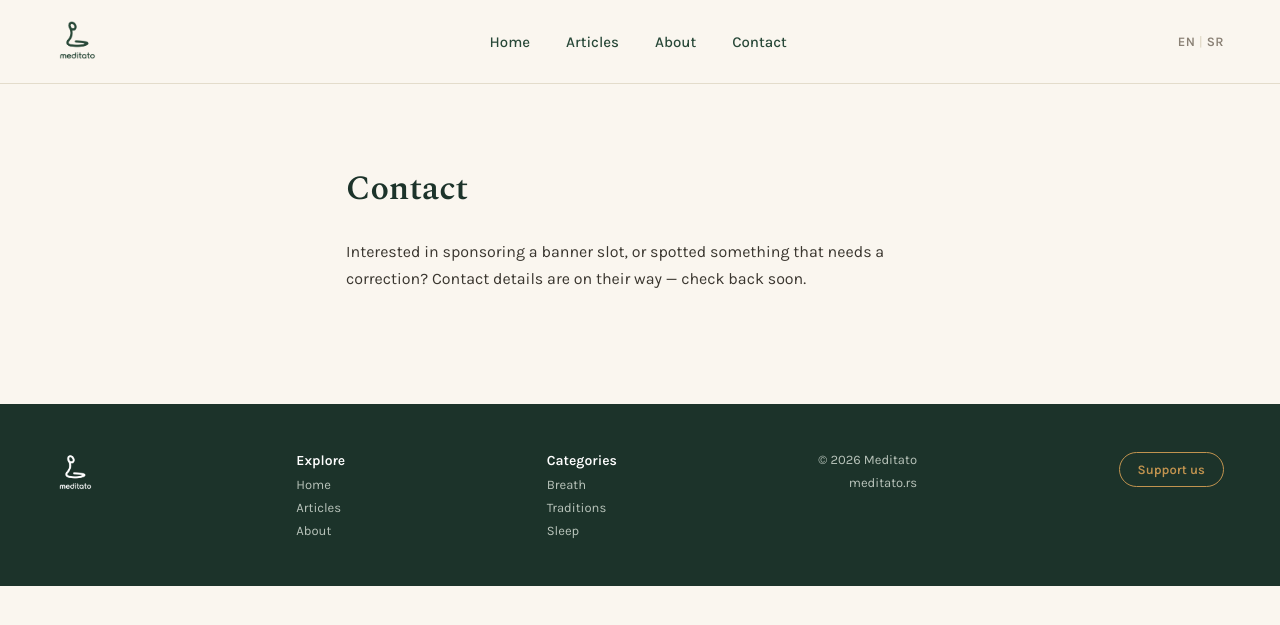
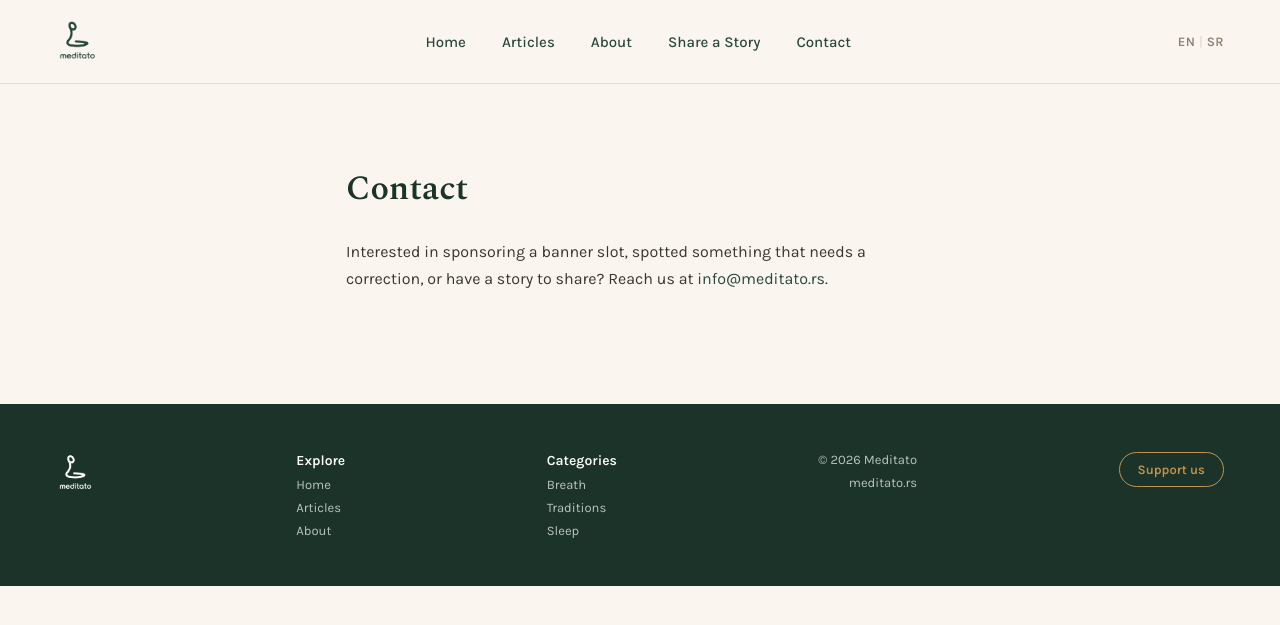
Before and after one commit to prisutan/meditato, a Jekyll site: the page built from contact.md, in a window 1280 px wide. Shown: the top 625 px of the page. Built offline with Jekyll 4.4.1, drawn with Linux system fonts in a browser that asks for light colours.

Commit message:
Add Share a Story page with contact email
Co-Authored-By: Claude Sonnet 5 <noreply@anthropic.com>

```diff
--- a/_includes/header.html
+++ b/_includes/header.html
@@ -4,6 +4,7 @@
     <a href="{{ '/' | relative_url }}">Home</a>
     <a href="{{ '/articles/' | relative_url }}">Articles</a>
     <a href="{{ '/about/' | relative_url }}">About</a>
+    <a href="{{ '/share/' | relative_url }}">Share a Story</a>
     <a href="{{ '/contact/' | relative_url }}">Contact</a>
   </div>
   <div class="header-right">
--- a/contact.md
+++ b/contact.md
@@ -3,4 +3,4 @@ title: Contact
 permalink: /contact/
 ---
 
-Interested in sponsoring a banner slot, or spotted something that needs a correction? Contact details are on their way — check back soon.
+Interested in sponsoring a banner slot, spotted something that needs a correction, or have a story to share? Reach us at [info@meditato.rs](mailto:info@meditato.rs).
```
Also changed, not shown: share.md (added, +8 -0 lines).
